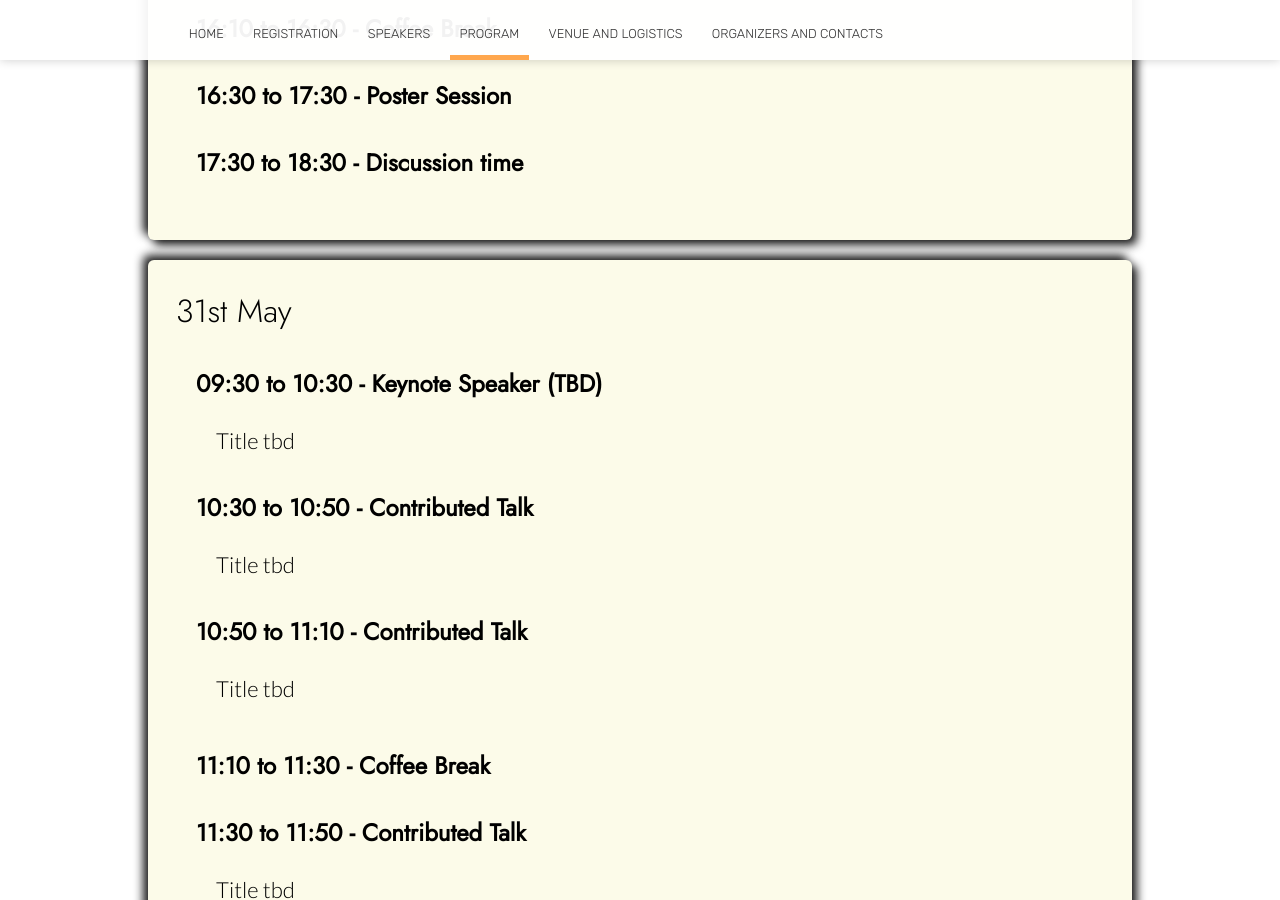
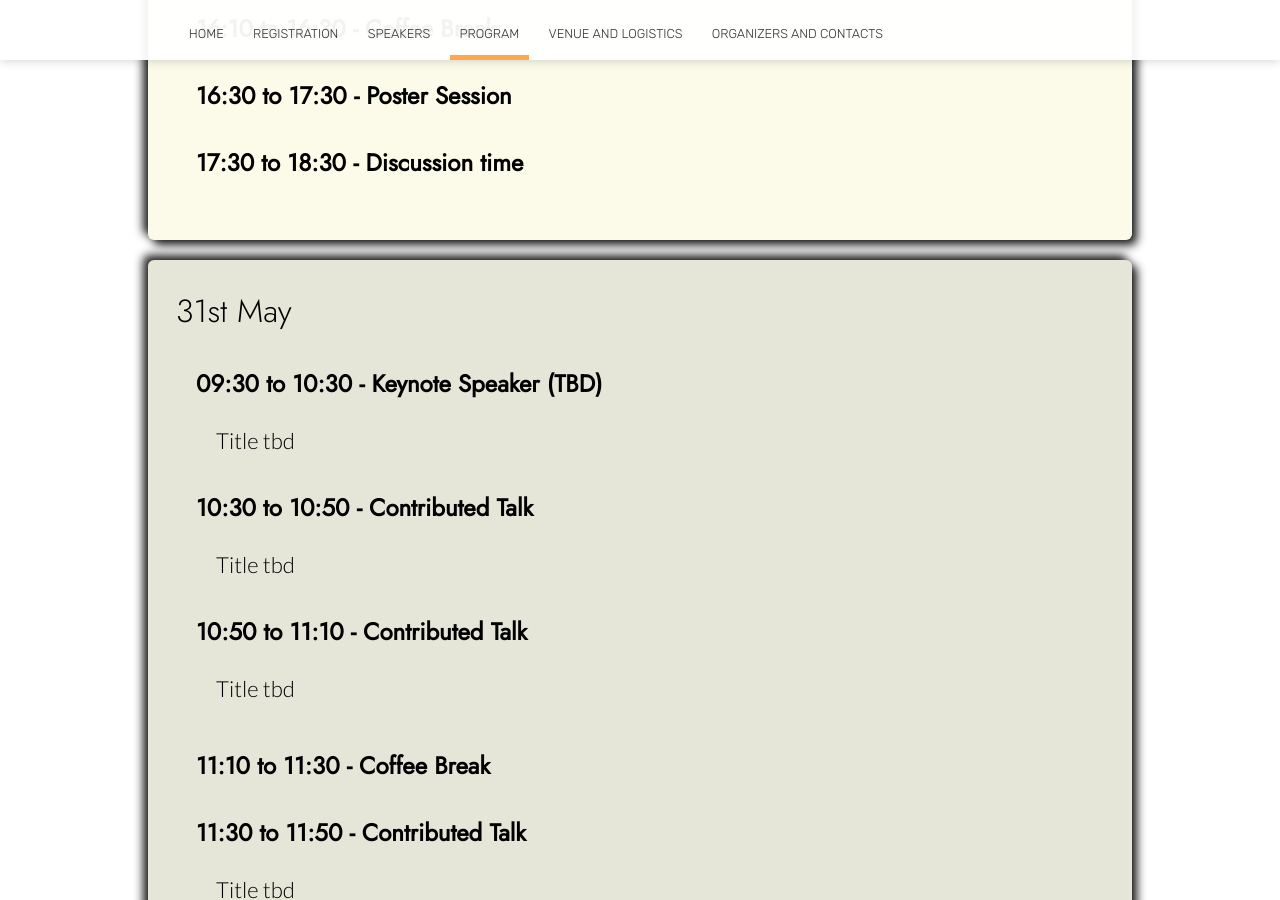
Before and after one commit to liphlab/SMEEB2024, a Jekyll site: the page built from program.html, in a window 1280 px wide and 900 px high, scrolled down 5724 px. Built offline with Jekyll 4.4.1, drawn with Linux system fonts in a browser that asks for light colours; nearby versions of some CDN libraries.

Commit message:
some change in program that i have forgotten

```diff
--- a/program.html
+++ b/program.html
@@ -184,7 +184,7 @@ image: /new_imgs/DallE-background-program.png
                  </div>
 
 
-                 <div class=" timeline-component timeline-content">
+                 <div class=" timeline-component timeline-content timeline-left">
                   <h1>31st May</h1>
                    <h4 class="timeslot-keynote">09:30 to 10:30 - <span class="speaker">Keynote Speaker (TBD)</h4>
                    <p class="talk">Title tbd</p>
```
